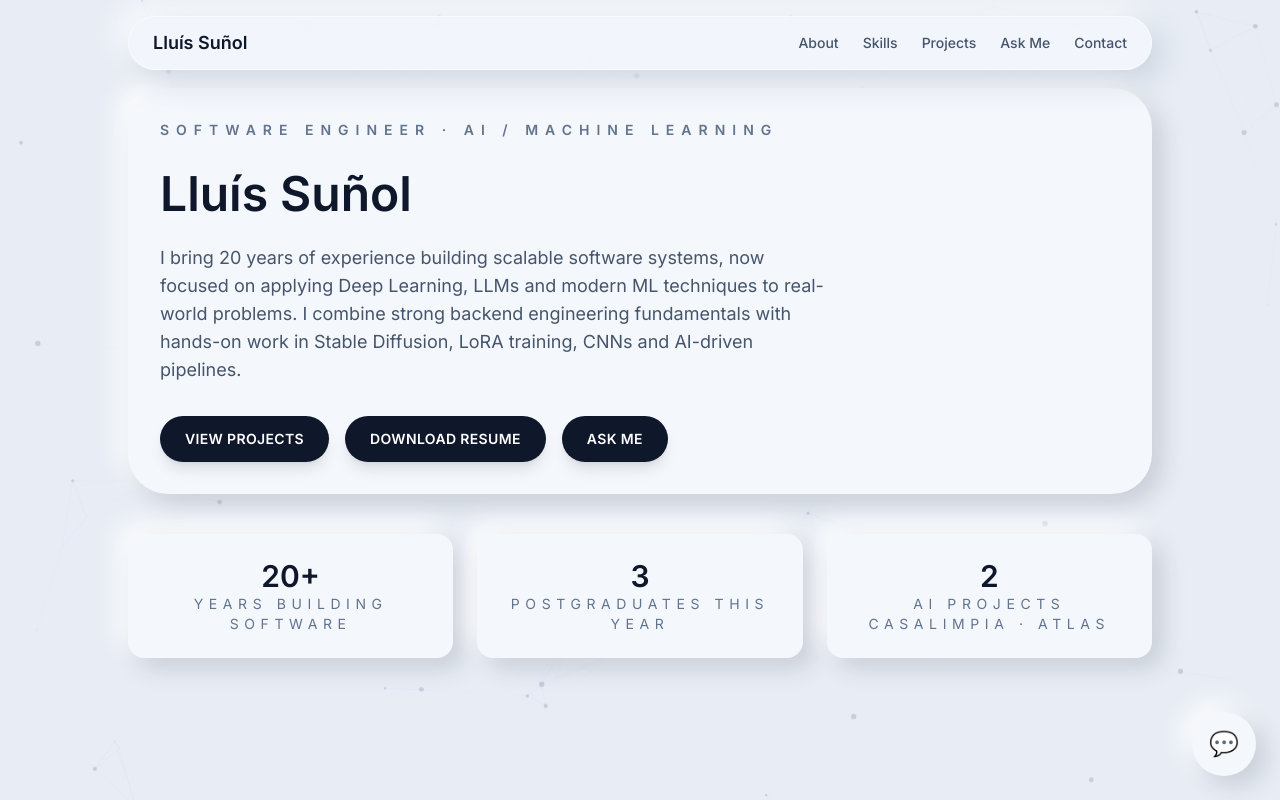
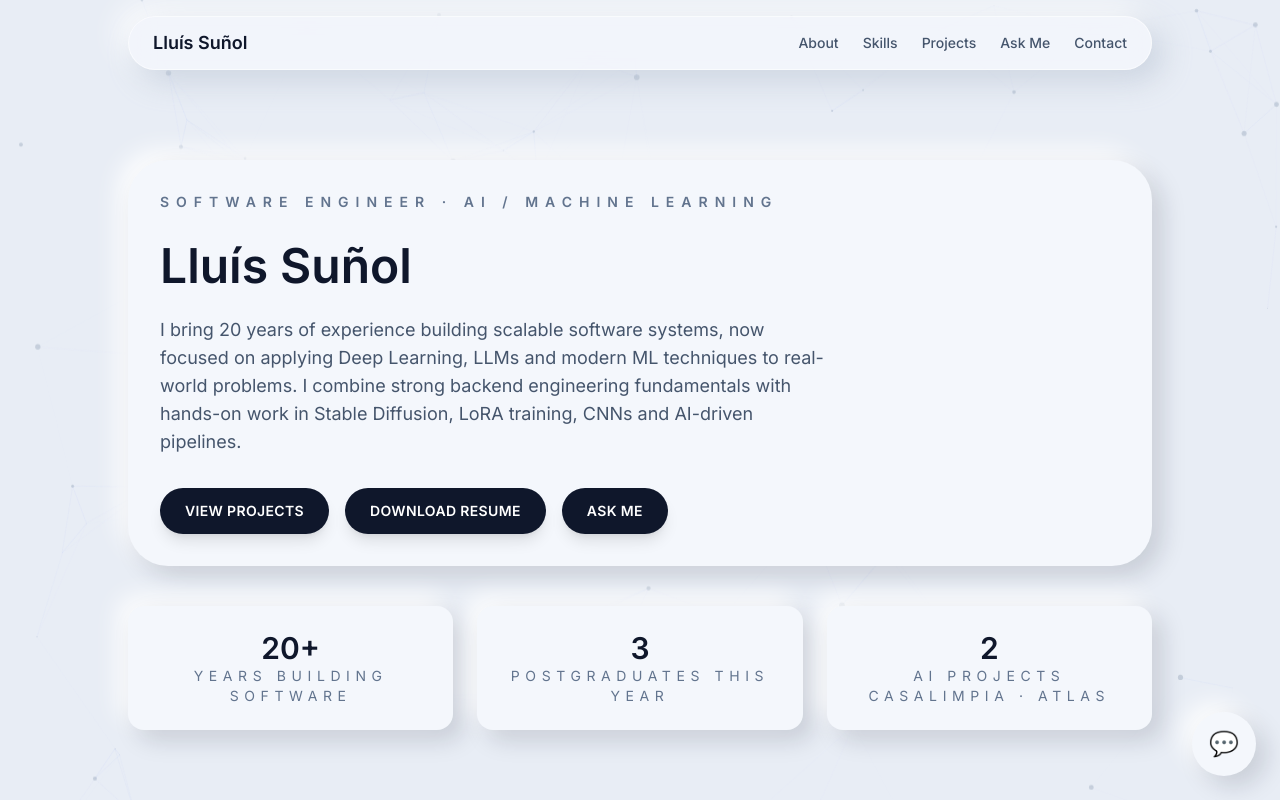
Before and after one commit to lsunol/portfolio, a Next.js app: page / in a window 1280 px wide. Shown: the top 800 px of the page. Built offline with nearby package versions, Linux system fonts and the light colour scheme.

Commit message:
Hero section vertically centered

```diff
--- a/app/page.tsx
+++ b/app/page.tsx
@@ -1,7 +1,7 @@
 "use client";
 
 import { motion } from "framer-motion";
-import { useEffect, useState } from "react";
+import { useEffect, useRef, useState } from "react";
 import { ChatMock } from "@/components/ChatMock";
 import { FloatingChat } from "@/components/FloatingChat";
 import { Header } from "@/components/Header";
@@ -85,49 +85,45 @@ const askMeMessages = [
 ];
 
 export default function Home() {
-  const [headerHeight, setHeaderHeight] = useState<number>(0);
+  const heroRef = useRef<HTMLElement | null>(null);
+  const [headerHeight, setHeaderHeight] = useState(0);
+  const [shouldCenterHero, setShouldCenterHero] = useState(false);
 
   useEffect(() => {
-    const calculateHeaderHeight = () => {
-      const header = document.querySelector("header");
+    const measure = () => {
+      const headerEl = document.querySelector("header");
+      const measuredHeader = headerEl ? headerEl.getBoundingClientRect().height : 0;
+      setHeaderHeight(measuredHeader);
 
-      if (!header) {
-        console.log("📊 Header no encontrado");
-        return;
-      }
+      const heroEl = heroRef.current;
+      if (!heroEl) return;
 
-      const height = header.offsetHeight;
-      setHeaderHeight(height);
-
-      console.log(`📊 Header height detected: ${height}px`);
+      const contentHeight = heroEl.scrollHeight;
+      const available = window.innerHeight - measuredHeader - 48; // keep small breathing room
+      setShouldCenterHero(contentHeight <= available);
     };
 
-    // Calcular en el primer render
-    calculateHeaderHeight();
-
-    // Recalcular en resize (para responsiveness)
-    window.addEventListener("resize", calculateHeaderHeight);
-
-    return () => {
-      window.removeEventListener("resize", calculateHeaderHeight);
-    };
+    measure();
+    window.addEventListener("resize", measure);
+    return () => window.removeEventListener("resize", measure);
   }, []);
 
   return (
     <div className="relative flex min-h-screen flex-col overflow-hidden pb-24">
       <NeuralNetwork />
       <Header />
-      <main className="mx-auto flex w-full max-w-5xl flex-col gap-24 px-4 sm:px-6 lg:px-0">
+      <main className="mx-auto flex w-full max-w-5xl flex-col gap-24 px-4 pt-20 sm:px-6 sm:pt-24 lg:px-0">
         <motion.section
           id="hero"
           variants={sectionVariants}
           initial="hidden"
           whileInView="show"
           viewport={{ once: true, amount: 0.4 }}
-          style={{
-            minHeight: `calc(100vh - ${headerHeight}px)`
-          }}
-          className="flex flex-col justify-center gap-10"
+          ref={heroRef}
+          style={shouldCenterHero ? { minHeight: `calc(100vh - ${headerHeight}px -48px)` } : undefined}
+          className={`flex flex-col gap-10 ${
+            shouldCenterHero ? "justify-center py-12 sm:py-16" : "pt-10 pb-14 sm:pt-12 sm:pb-16"
+          }`}
         >
           <div className="neumorphic-surface rounded-[2.5rem] p-8 shadow-[20px_20px_45px_rgba(163,177,198,0.45),-20px_-20px_45px_rgba(255,255,255,0.9)]">
             <p className="text-sm font-semibold uppercase tracking-[0.5em] text-slate-500">Software Engineer · AI / Machine Learning</p>
```
